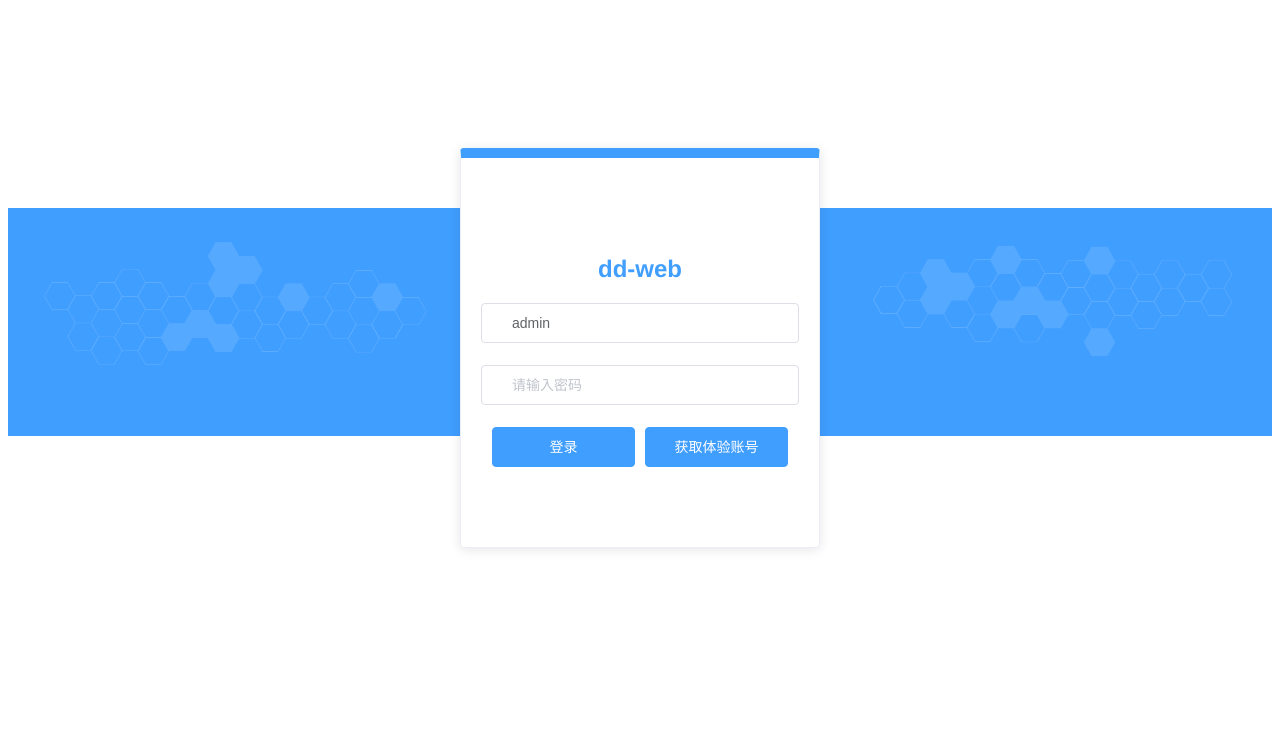
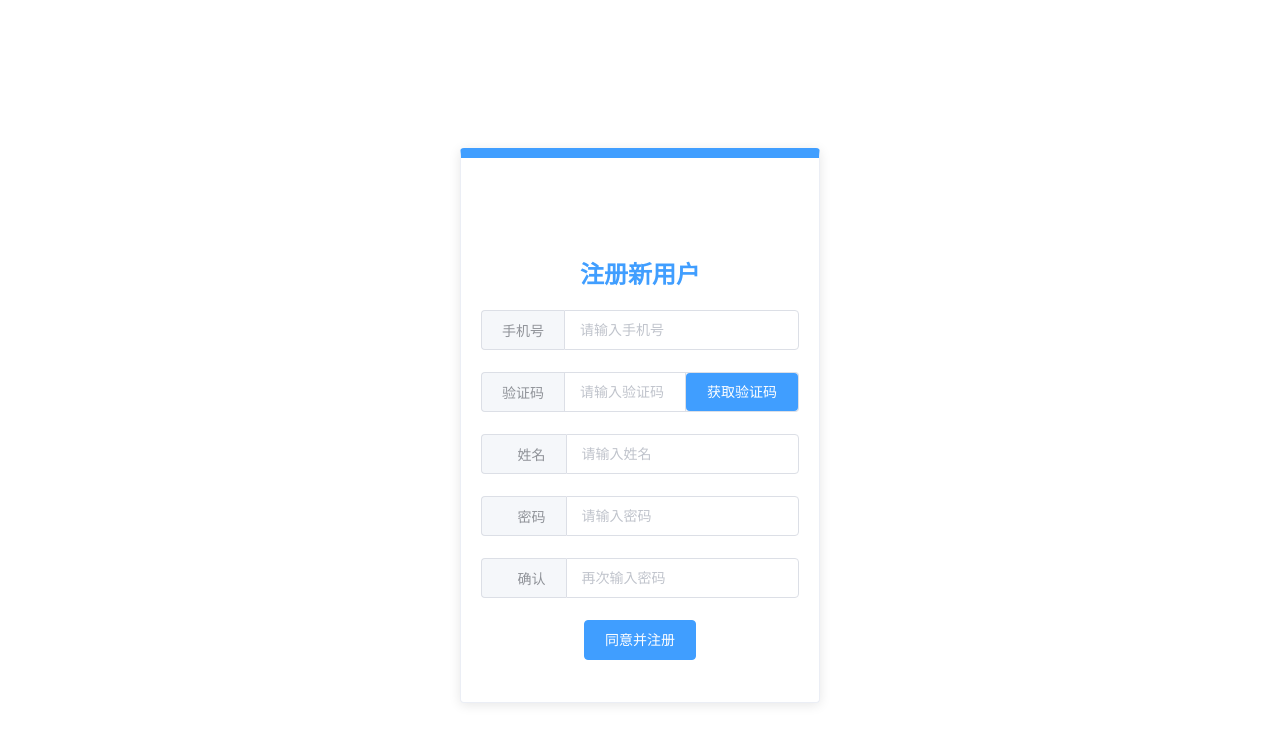
Before and after one commit to luckyhorse1/dd-web, a Vue app: page /#/register in a window 1280 px wide. Before the commit this address led to /#/login. Shown: the top 744 px of the page. Built offline with nearby package versions, Linux system fonts and the light colour scheme.

Commit message:
添加注册页面

```diff
--- a/src/permission.js
+++ b/src/permission.js
@@ -3,13 +3,13 @@ import {getToken} from '@/utils/auth'
 import NProgress from 'nprogress'
 import 'nprogress/nprogress.css'
 
-const whiteList = ['/login']
+const whiteList = ['/login', '/register']
 
 router.beforeEach((to, from, next) => {
   NProgress.start()
   if (getToken()) {
     console.log('get')
-    if (to.path === '/login') {
+    if (whiteList.indexOf(to.path) !== -1) {
       next({path: '/'})
     } else{
       next()
--- a/src/router/index.js
+++ b/src/router/index.js
@@ -1,20 +1,17 @@
 import Vue from 'vue'
 import Router from 'vue-router'
-import Login from '@/views/login/index.vue'
 
 Vue.use(Router)
 
 export default new Router({
   routes: [
+    {path: '/login', component: () => import('@/views/login/index.vue')},
+    {path: '/register', component: () => import('@/views/register/index.vue')},
     {
-      path: '/login',
-      name: 'login',
-      component: Login
-    },
-    {
-      path: '',
+      path: '/',
       name: 'home',
       component: () => import('@/components/Test.vue')
     }
+
   ]
 })
--- a/src/store/modules/user.js
+++ b/src/store/modules/user.js
@@ -25,7 +25,7 @@ const user = {
           setToken(tokenStr)
           commit('SET_TOKEN', tokenStr)
           resolve()
-        }).catch(errot => {
+        }).catch(error => {
           reject(error)
         })
       })
--- a/src/utils/validate.js
+++ b/src/utils/validate.js
@@ -1,4 +1,12 @@
-export function isvalidUsername(str) {
-  const valid_map = ['admin', 'test', '17633907915']
-  return valid_map.indexOf(str.trim()) >= 0
+export function isvalidPhone(str) {
+  //const valid_map = ['admin', 'test', '17633907915']
+  return /^1[34578]\d{9}$/.test(str)
 }
+
+export function isvalidPassword(str) {
+  return /^[0-9a-zA-Z]{6,16}$/.test(str)
+}
+
+export function isvalidPhonecode(str) {
+  return /^[0-9]{4}$/.test(str)
+}
--- a/src/views/login/index.vue
+++ b/src/views/login/index.vue
@@ -9,11 +9,10 @@
       <div style="text-align: center">
         <svg-icon icon-class="login-mall" style="width: 56px; height: 56px; color: #409EFF"></svg-icon>
       </div>
-      <h2 class="login-title color-main">dd-web</h2>
-        <el-form-item prop="username">
-          <el-input name="username"
-                    type="text"
-                    v-model="loginForm.username"
+      <h2 class="login-title color-main">登录</h2>
+        <el-form-item prop="phone">
+          <el-input type="text"
+                    v-model="loginForm.phone"
                     autocomplete="on"
                     placeholder="请输入用户名">
             <span slot="prefix">
@@ -22,8 +21,7 @@
           </el-input>
         </el-form-item>
         <el-form-item prop="password">
-          <el-input name="password"
-                    :type="pwdType"
+          <el-input :type="pwdType"
                     @keyup.enter.native="handleLogin"
                     v-model="loginForm.password"
                     autocomplete="on"
@@ -40,59 +38,44 @@
           <el-button style="width: 45%" type="primary" :loading="loading" @click.native.prevent="handleLogin">
             登录
           </el-button>
-          <el-button style="width: 45%" type="primary" @click.native.prevent="handleTry">
-            获取体验账号
+          <el-button style="width: 45%" type="primary" @click.native.prevent="handleRegister">
+            注册
           </el-button>
         </el-form-item>
       </el-form>
     </el-card>
     <img :src="login_center_bg" class="login-center-layout">
-    <el-dialog
-      title="公众号二维码"
-      :visible.sync="dialogVisible"
-      :show-close="false"
-      :center="true"
-      width="30%">
-      <div style="text-align: center">
-        <span class="font-title-large"><span class="color-main font-extra-large">关注公众号</span>回复<span class="color-main font-extra-large">体验</span>获取体验账号</span>
-        <br>
-        <img src="http://macro-oss.oss-cn-shenzhen.aliyuncs.com/mall/banner/qrcode_for_macrozheng_258.jpg" width="160" height="160" style="margin-top: 10px">
-      </div>
-      <span slot="footer" class="dialog-footer">
-        <el-button type="primary" @click="dialogConfirm">确定</el-button>
-      </span>
-    </el-dialog>
   </div>
 </template>
 
 <script>
-  import {isvalidUsername} from '@/utils/validate'
+  import {isvalidPhone, isvalidPassword} from '@/utils/validate'
   import login_center_bg from '@/assets/images/login_center_bg.png'
-  import {login} from '@/api/login'
+
   export default {
     name: 'login',
     data() {
-      const validateUsername = (rule, value, callback) => {
-        if (!isvalidUsername(value)) {
-          callback(new Error('请输入正确的用户名'))
+      const validatePhone = (rule, value, callback) => {
+        if (!isvalidPhone(value)) {
+          callback(new Error('请输入正确的手机号'))
         } else {
           callback()
         }
       };
       const validatePass = (rule, value, callback) => {
-        if (value.length < 3) {
-          callback(new Error('密码不能小于3位'))
+        if (!isvalidPassword(value)) {
+          callback(new Error('请输入6-16位字母和数字的组合'))
         } else {
           callback()
         }
       };
       return {
         loginForm: {
-          username: '',
+          phone: '',
           password: '',
         },
         loginRules: {
-          username: [{required: true, trigger: 'blur', validator: validateUsername}],
+          phone: [{required: true, trigger: 'blur', validator: validatePhone}],
           password: [{required: true, trigger: 'blur', validator: validatePass}]
         },
         loading: false,
@@ -106,8 +89,8 @@
     created() {
       //this.loginForm.username = getCookie("username");
       //this.loginForm.password = getCookie("password");
-      if(this.loginForm.username === undefined||this.loginForm.username==null||this.loginForm.username===''){
-        this.loginForm.username = 'admin';
+      if(this.loginForm.phone === undefined||this.loginForm.phone==null||this.loginForm.phone===''){
+        this.loginForm.phone = 'admin';
       }
       if(this.loginForm.password === undefined||this.loginForm.password==null){
         this.loginForm.password = '';
@@ -124,7 +107,7 @@
       handleLogin() {
         this.$refs.form.validate(valid => {
           if (valid) {
-            this.loading = true;
+            this.loading = true
             this.$store.dispatch('Login', this.loginForm).then(() => {
               this.loading = false
               this.$router.push({path: '/'})
@@ -137,16 +120,8 @@
           }
         })
       },
-      handleTry(){
-        this.dialogVisible =true
-      },
-      dialogConfirm(){
-        this.dialogVisible =false;
-        setSupport(true);
-      },
-      dialogCancel(){
-        this.dialogVisible = false;
-        setSupport(false);
+      handleRegister(){
+        this.$router.push({path: '/register'})
       }
     }
   }
--- /dev/null
+++ b/src/views/register/index.vue
@@ -0,0 +1,158 @@
+<template>
+  <div>
+    <el-card class="register-form-layout">
+      <el-form :model="registerForm"
+               :rules="registerRules">
+        <div style="text-align: center">
+          <svg-icon icon-class="login-mall" style="width: 56px; height: 56px; color: #409EFF"></svg-icon>
+        </div>
+        <h2 class="register-title color-main">注册新用户</h2>
+        <el-form-item prop="phone">
+          <el-input type="text" v-model="registerForm.phone" placeholder="请输入手机号">
+            <template slot="prepend">手机号</template>
+          </el-input>
+        </el-form-item>
+        <el-form-item prop="phonecode">
+          <el-input type="text" v-model="registerForm.phonecode" placeholder="请输入验证码">
+            <template slot="prepend">验证码</template>
+            <el-button :disabled="disable" slot="append" @click="getCode"  style="background-color: #409EFF; color: white">{{getCodeText}}</el-button>
+          </el-input>
+        </el-form-item>
+        <el-form-item prop="name">
+          <el-input type="text" v-model="registerForm.name" placeholder="请输入姓名">
+            <template slot="prepend">&nbsp;&nbsp;&nbsp;&nbsp;姓名</template>
+          </el-input>
+        </el-form-item>
+        <el-form-item prop="password">
+          <el-input type="text" v-model="registerForm.password" placeholder="请输入密码">
+            <template slot="prepend">&nbsp;&nbsp;&nbsp;&nbsp;密码</template>
+          </el-input>
+        </el-form-item>
+        <el-form-item prop="password2">
+          <el-input type="text" v-model="registerForm.password2"placeholder="再次输入密码">
+            <template slot="prepend">&nbsp;&nbsp;&nbsp;&nbsp;确认</template>
+          </el-input>
+        </el-form-item>
+
+
+        <el-form-item style="text-align: center">
+          <el-button type="primary">同意并注册</el-button>
+        </el-form-item>
+      </el-form>
+    </el-card>
+  </div>
+</template>
+
+<script>
+  import {isvalidPhone, isvalidPhonecode, isvalidPassword} from '../../utils/validate'
+  import {Message} from 'element-ui'
+
+  export default {
+    name: 'register',
+    data() {
+      const validatePhone = (rule, value, callback) => {
+        if (!isvalidPhone(value)) {
+          callback(new Error('请输入正确的手机号'))
+        } else {
+          callback()
+        }
+      };
+
+      const validatePhonecode = (rule, value, callback) => {
+        if (!isvalidPhonecode(value)) {
+          callback(new Error('请输入4位数字验证码'))
+        } else {
+          callback()
+        }
+      };
+
+      const validateName = (rule, value, callback) => {
+        if (value.length <= 0) {
+          callback(new Error('姓名不能为空'))
+        } else {
+          callback()
+        }
+      };
+
+      const validatePassword = (rule, value, callback) => {
+        if (!isvalidPassword(value)) {
+          callback(new Error('请输入6-16位字母和数字的组合'))
+        } else {
+          callback()
+        }
+      };
+
+      const validatePassword2 = (rule, value, callback) => {
+        if (value !== this.registerForm.password) {
+          callback(new Error('两次输入密码不一致'))
+        } else {
+          callback()
+        }
+      };
+      return {
+        count: 6,
+        getCodeText: '获取验证码',
+        disable: false,
+        registerForm: {
+          phone: '',
+          phonecode: '',
+          name: '',
+          password: '',
+          password2: ''
+        },
+        registerRules: {
+          phone: [{required: true, trigger: 'blur', validator: validatePhone}],
+          phonecode: [{required: true, trigger: 'blur', validator: validatePhonecode}],
+          name: [{required: true, trigger: 'blur', validator: validateName}],
+          password: [{required: true, trigger: 'blur', validator: validatePassword}],
+          password2: [{required: true, trigger: 'blur', validator: validatePassword2}]
+        }
+      }
+    },
+
+    methods: {
+      getCode() {
+        if (!isvalidPhone(this.registerForm.phone)) {
+          Message({
+            message: '请输入正确的手机号',
+            type: 'error',
+            duration: 3 * 1000
+          })
+          return
+        }
+
+        var countDown = setInterval(() => {
+          if (this.count < 1) {
+            this.disable = false
+            this.getCodeText = '获取验证码'
+            this.count = 6
+            clearInterval(countDown)
+          } else {
+            this.disable = true
+            this.getCodeText = this.count-- + 's后重发'
+          }
+        }, 1000)
+      }
+    }
+  }
+
+</script>
+
+<style scoped>
+  .register-form-layout {
+    position: absolute;
+    left: 0;
+    right: 0;
+    width: 360px;
+    margin: 140px auto;
+    border-top: 10px solid #409EFF;
+  }
+
+  .register-title {
+    text-align: center;
+  }
+
+  .register-item {
+    font-size: 14px;
+  }
+</style>
```
